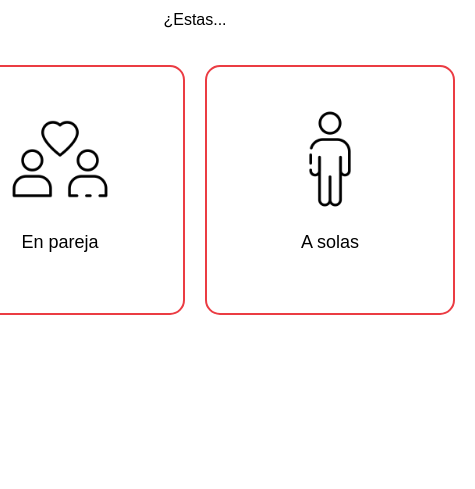
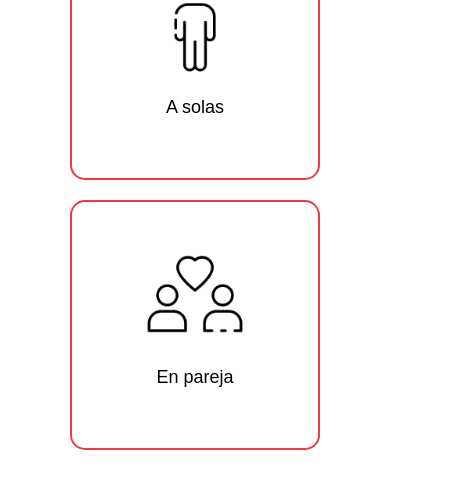
Before and after one commit to nahuelranieri/encuesta-maxx, a plain HTML site: page index.html in a window 390 px wide. Shown: the part 297-786 px from the top of the page, 475 px wide, since content can reach past the window. Drawn offline with Linux system fonts and the light colour scheme.

Commit message:
feat: responsive

```diff
--- a/style.css
+++ b/style.css
@@ -12,7 +12,6 @@
     --azul: #4270f6;
     --rojo: #eb3c43;
 }
-
 
 body {
     display: flex;
@@ -95,3 +94,13 @@ body {
     transform: rotate(135deg);
     -webkit-transform: rotate(135deg);
 }
+/*Query Mobile*/
+@media (max-width: 544px) {
+    #btns{
+        flex-direction: column-reverse;
+    }
+}
+/*Query Tablet*/
+@media (max-width: 921px) and (min-width: 545px){
+
+}
```
